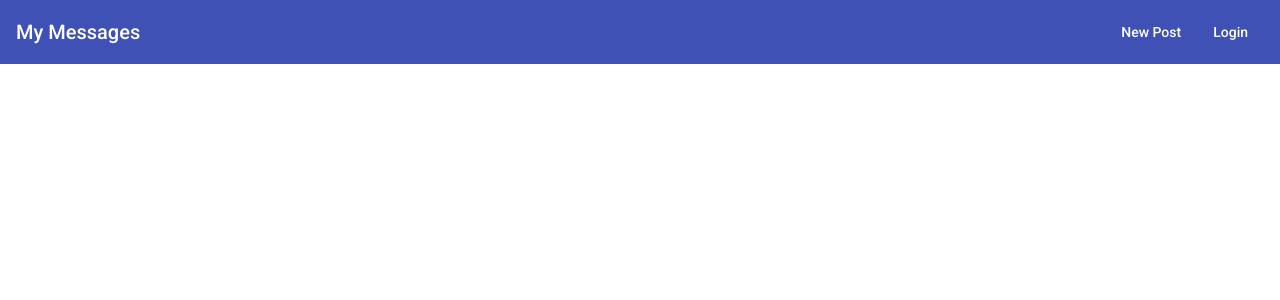
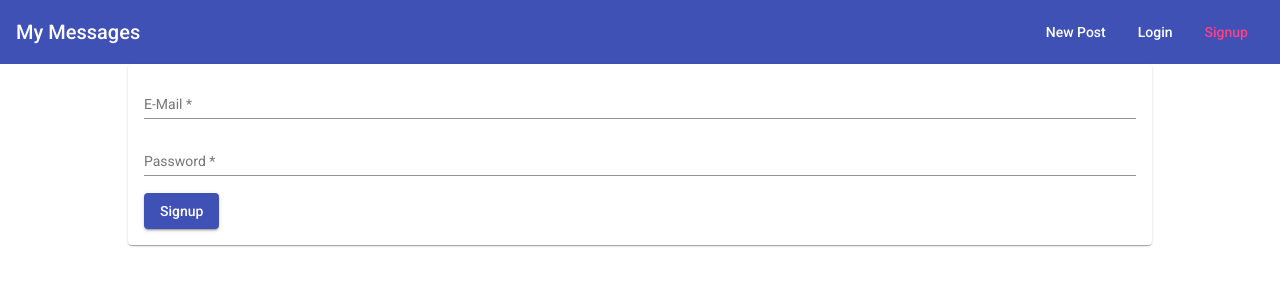
Before and after one commit to yasithWimukthi/MEAN-blog, an Angular app: page /signup in a window 1280 px wide. Before the commit this address led to /. Shown: the top 300 px of the page. Built offline with nearby package versions, Linux system fonts and the light colour scheme.

Commit message:
Implement signup component

```diff
--- a/src/app/app-routing.module.ts
+++ b/src/app/app-routing.module.ts
@@ -3,12 +3,14 @@
 import {PostListComponent} from "./posts/post-list/post-list.component";
 import {PostCreateComponent} from "./posts/post-create/post-create.component";
 import {LoginComponent} from "./auth/login/login.component";
+import {SignupComponent} from "./auth/signup/signup.component";
 
 const routes: Routes = [
   {path:'',component:PostListComponent},
   {path:'create',component:PostCreateComponent},
   {path:'edit/:postId',component:PostCreateComponent},
-  {path:'login',component:LoginComponent}
+  {path:'login',component:LoginComponent},
+  {path:'signup',component:SignupComponent}
 ];
 
 @NgModule({
--- a/src/app/app.module.ts
+++ b/src/app/app.module.ts
@@ -19,6 +19,7 @@
 import {MatProgressSpinnerModule} from "@angular/material/progress-spinner";
 import {MatPaginatorModule} from "@angular/material/paginator";
 import { LoginComponent } from './auth/login/login.component';
+import { SignupComponent } from './auth/signup/signup.component';
 
 
 @NgModule({
@@ -27,7 +28,8 @@
     PostCreateComponent,
     HeaderComponent,
     PostListComponent,
-    LoginComponent
+    LoginComponent,
+    SignupComponent
   ],
   imports: [
     BrowserModule,
--- /dev/null
+++ b/src/app/auth/signup/signup.component.css
@@ -0,0 +1,8 @@
+mat-form-field,
+input{
+  width:100%;
+}
+
+mat-spinner{
+  margin:auto;
+}
--- /dev/null
+++ b/src/app/auth/signup/signup.component.html
@@ -0,0 +1,36 @@
+<mat-card>
+  <mat-spinner *ngIf="isLoading"></mat-spinner>
+  <form (submit)="onSignup(signupForm)" #signupForm="ngForm" *ngIf="!isLoading">
+    <mat-form-field>
+      <input
+        type="email"
+        matInput
+        name="email"
+        ngModel
+        #emailInput="ngModel"
+        placeholder="E-Mail"
+        required
+        email
+      />
+      <mat-error *ngIf="emailInput.invalid">Please enter valid e-mail address.</mat-error>
+    </mat-form-field>
+
+    <mat-form-field>
+      <input
+        type="password"
+        matInput
+        placeholder="Password"
+        name="password"
+        ngModel
+        #passwordInput="ngModel"
+        required
+      />
+      <mat-error *ngIf="passwordInput.invalid">Please enter a valid password.</mat-error>
+    </mat-form-field>
+    <button
+      mat-raised-button
+      color="primary"
+      type="submit">Signup</button>
+  </form>
+
+</mat-card>
--- /dev/null
+++ b/src/app/auth/signup/signup.component.ts
@@ -0,0 +1,20 @@
+import { Component, OnInit } from '@angular/core';
+import {NgForm} from "@angular/forms";
+
+@Component({
+  selector: 'app-signup',
+  templateUrl: './signup.component.html',
+  styleUrls: ['./signup.component.css']
+})
+export class SignupComponent implements OnInit {
+  isLoading = false;
+
+  constructor() { }
+
+  ngOnInit(): void {
+  }
+
+  onSignup(signupForm: NgForm) {
+
+  }
+}
--- a/src/app/header/header.component.html
+++ b/src/app/header/header.component.html
@@ -8,5 +8,8 @@
     <li>
       <a mat-button routerLink="/login" routerLinkActive="mat-accent">Login</a>
     </li>
+    <li>
+      <a mat-button routerLink="/signup" routerLinkActive="mat-accent">Signup</a>
+    </li>
   </ul>
 </mat-toolbar>
```
Also changed, not shown: 1 other file (tests, documents, lock files or other folders).
